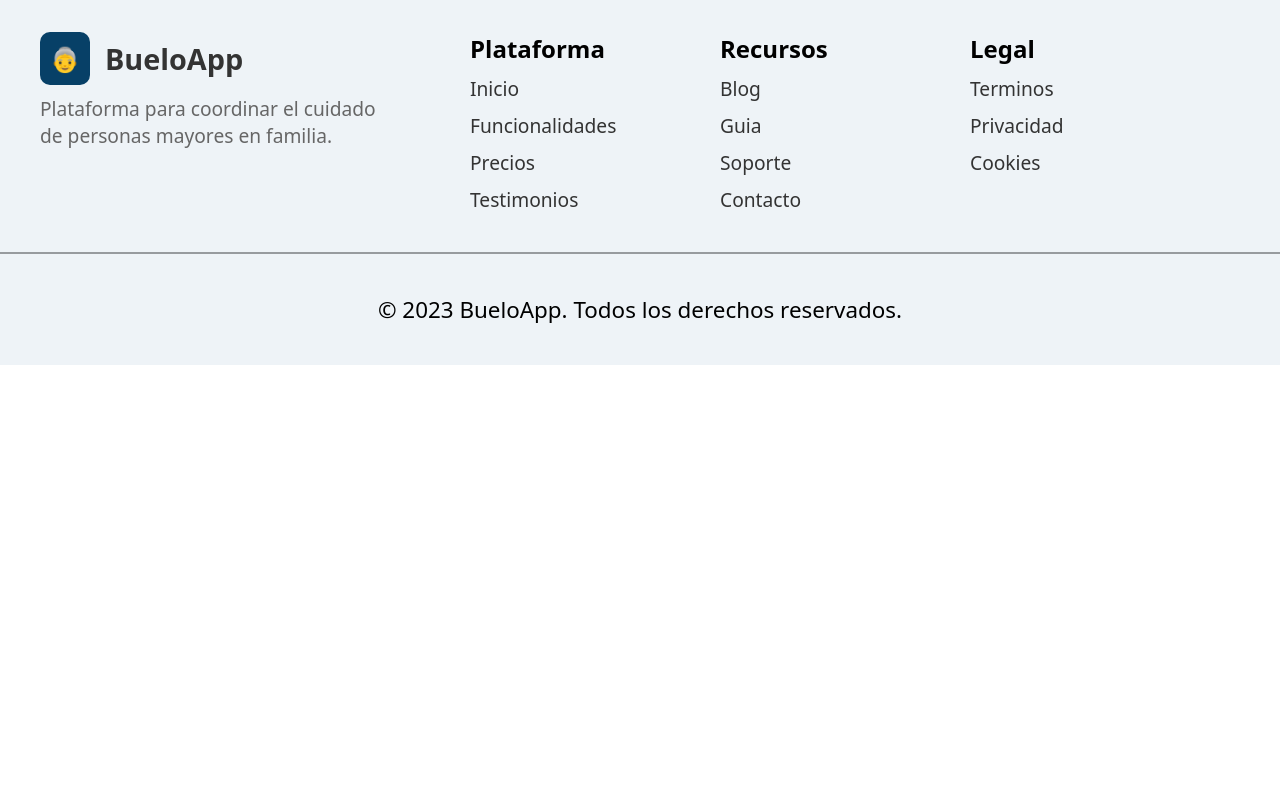
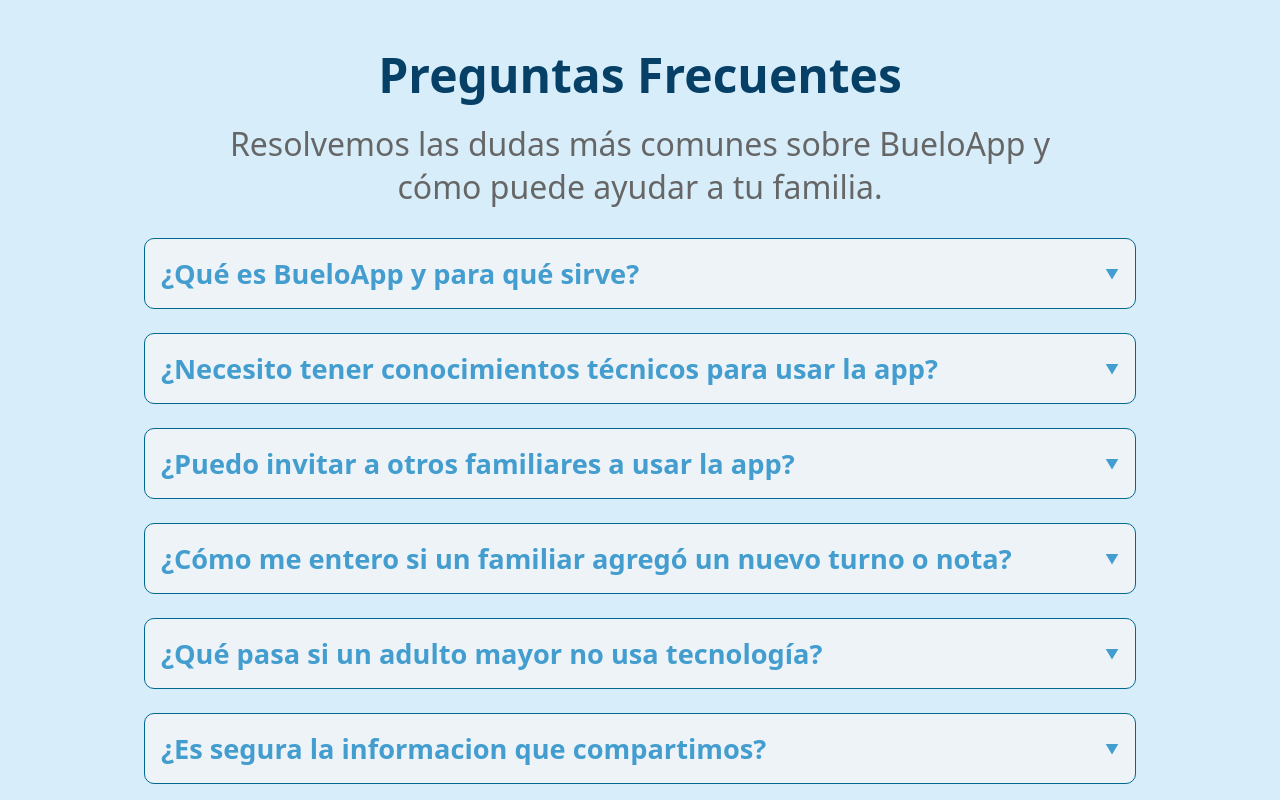
Before and after one commit to LautyDeveloper/buelo-landing, a React (Vite) app: page / in a window 1280 px wide. Shown: the part 2660-3460 px from the top of the page. Before the commit the page ends 3025 px from the top, so only its background shows below. Built offline with nearby package versions, Linux system fonts and the light colour scheme.

Commit message:
Desarrollo seccion FAQS

```diff
--- a/src/App.jsx
+++ b/src/App.jsx
@@ -5,6 +5,7 @@ import "./css/vars.css";
 import Testimonials from "./views/testimonials/testimonials";
 import Separator from "./views/separator/separator";
 import Footer from "./views/footer/footer";
+import FAQs from "./views/FAQs/faqs";
 
 function App() {
   return (
@@ -13,6 +14,7 @@ function App() {
       <AboutUs />
       <Testimonials />
       <Separator />
+      <FAQs />
       <Footer />
     </>
   );
--- a/src/css/vars.css
+++ b/src/css/vars.css
@@ -16,4 +16,9 @@
   --testimonialBackgroundColor: #e7fff7;
   --testimonialEmojiColor: #00a400;
   --testimonialBorderColor: #047900;
+
+  --faqsBackgroundColor: #d7eefa;
+  --faqQuestionColor: #439ecf;
+  --faqBorderColor:#006992;
+  --faqShadowColor: rgb(36, 132, 170);
 }
--- /dev/null
+++ b/src/views/FAQs/components/faq/faq.css
@@ -0,0 +1,43 @@
+.faq-item {
+  background-color: var(--sectionBackgroundColor);
+  border: 1px solid var(--faqBorderColor);
+  border-radius: 10px;
+  padding: 1rem;
+  transition: box-shadow 0.2s ease;
+  cursor: pointer;
+}
+
+.faq-question {
+  all: unset;
+  font-weight: 600;
+  display: flex;
+  justify-content: space-between;
+  width: 100%;
+  color: var(--faqQuestionColor);
+}
+
+.faq-answer {
+  margin-top: 1rem;
+  font-size: 0.95rem;
+  line-height: 1.4;
+  text-align: start;
+  color: var(--primaryFontColor);
+}
+
+.faq-icon {
+  font-size: 0.85rem;
+  display: grid;
+  place-items: center;
+}
+
+@media (min-width: 768px) {
+  .faq-item:hover{
+    box-shadow: 1px 1px 10px var(--faqShadowColor);
+  }
+  .faq-question {
+  font-size: 1.7rem;
+}
+.faq-answer {
+  font-size: 1.3rem;
+}
+}
--- /dev/null
+++ b/src/views/FAQs/components/faq/faq.jsx
@@ -0,0 +1,19 @@
+import { useState } from "react";
+import "./faq.css";
+
+export default function FAQ({ faq }) {
+  const [open, setOpen] = useState(false);
+
+  return (
+    <div
+      className={`faq-item ${open ? "open" : ""}`}
+      onClick={() => setOpen(!open)}
+    >
+      <div className="faq-question">
+        {faq.question}
+        <span className="faq-icon">{open ? "▲" : "▼"}</span>
+      </div>
+      {open && <p className="faq-answer">{faq.answer}</p>}
+    </div>
+  );
+}
--- /dev/null
+++ b/src/views/FAQs/data/faqs.js
@@ -0,0 +1,48 @@
+const faqs = [
+  {
+    id: 1,
+    question: "¿Qué es BueloApp y para qué sirve?",
+    answer:
+      "BueloApp es una plataforma digital diseñada para ayudar a las familias a coordinar el cuidado de sus seres queridos mayores. Te permite organizar turnos médicos, gestionar medicaciones, compartir notas importantes entre familiares y mantener a todos informados sobre el bienestar de la persona mayor. Es como tener un asistente personal que ayuda a toda la familia a estar en la misma página.",
+  },
+  {
+    id: 2,
+    question: "¿Necesito tener conocimientos técnicos para usar la app?",
+    answer:
+      "¡Para nada! BueloApp está diseñada para ser súper fácil de usar, incluso para personas que no están muy familiarizadas con la tecnología. La interfaz es intuitiva, con botones grandes, texto claro y colores suaves. Además, ofrecemos tutoriales paso a paso y soporte técnico para ayudarte en todo momento.",
+  },
+  {
+    id: 3,
+    question: "¿Puedo invitar a otros familiares a usar la app?",
+    answer:
+      "¡Sí! Esa es una de las funciones principales de BueloApp. Puedes invitar a todos los familiares que participan en el cuidado: hijos, nietos, hermanos, sobrinos, etc. Cada persona tendrá acceso a la misma información actualizada y podrá contribuir agregando notas, recordatorios o actualizaciones sobre el estado de salud.",
+  },
+  {
+    id: 4,
+    question: "¿Cómo me entero si un familiar agregó un nuevo turno o nota?",
+    answer:
+      "BueloApp te mantiene informado a través de notificaciones en tiempo real. Recibirás alertas cuando alguien agregue un nuevo turno médico, actualice información sobre medicamentos, o escriba una nota importante. También puedes configurar recordatorios para medicaciones y citas próximas.",
+  },
+  {
+    id: 5,
+    question: "¿Qué pasa si un adulto mayor no usa tecnología?",
+    answer:
+      "¡No hay problema! Aunque la persona mayor no use la app directamente, toda su familia puede coordinar su cuidado a través de BueloApp. Además, hemos diseñado la interfaz para ser muy simple y accesible, con texto grande y colores contrastantes, por si en algún momento quieren probar. También incluimos un bot de WhatsApp para interacciones más simples.",
+  },
+
+  {
+    id: 6,
+    question: "¿Es segura la informacion que compartimos?",
+    answer:
+      "La seguridad de tu información es nuestra prioridad máxima. Utilizamos encriptación de nivel bancario para proteger todos los datos, cumplimos con las regulaciones de privacidad más estrictas, y nunca compartimos información personal con terceros. Todos los datos se almacenan en servidores seguros y solo los familiares autorizados pueden acceder a la información.  ",
+  },
+
+  {
+    id: 7,
+    question: "¿BueloApp tiene costo?",
+    answer:
+      "Ofrecemos un plan gratuito que incluye las funciones básicas para coordinar el cuidado de una persona mayor. Para familias que necesiten funciones avanzadas como múltiples perfiles, reportes detallados, o integración con sistemas médicos, tenemos planes premium muy accesibles. Creemos que el cuidado familiar no debería tener barreras económicas.",
+  },
+];
+
+export default faqs;
--- /dev/null
+++ b/src/views/FAQs/faqs.css
@@ -0,0 +1,52 @@
+#faqs{
+  display: grid;
+  place-items: center;
+  padding: 3 0px 10px;
+  text-align: center;
+  max-width: 100vw;
+  gap: 30px;
+  background-color: var(--faqsBackgroundColor);
+}
+
+#faqs .faqs-header{
+  display: flex;
+  flex-direction: column;
+  justify-content: center;
+  align-items: center;
+  gap: 15px;
+}
+#faqs .faqs-header h3{
+  font-size: 2rem;
+  color: var(--destacatedText);
+}
+#faqs .faqs-header p{
+  font-size: 1.2rem;
+  color: var(--secondaryFontColor);
+}
+
+
+#faqs .faqs-container {
+  display: flex;
+  flex-direction: column;
+  gap: 1rem;
+  width: 100%;
+}
+
+@media (min-width: 768px) {
+  #faqs{
+    padding: 50px 20px;
+  }
+
+  #faqs .faqs-container {
+    width: 80%;
+    gap: 1.5rem;
+  }
+  #faqs .faqs-header h3{
+  font-size: 3rem;
+  }
+  #faqs .faqs-header p{
+    font-size: 2rem;
+    width: 70%;
+  }
+
+}
--- /dev/null
+++ b/src/views/FAQs/faqs.jsx
@@ -0,0 +1,22 @@
+import FAQ from "./components/faq/faq.jsx";
+import faqs from "./data/faqs";
+import "./faqs.css";
+
+export default function FAQs() {
+  return (
+    <div id="faqs">
+      <div className="faqs-header">
+        <h3>Preguntas Frecuentes</h3>
+        <p>
+          Resolvemos las dudas más comunes sobre BueloApp y cómo puede ayudar a
+          tu familia.
+        </p>
+      </div>
+      <div className="faqs-container">
+        {faqs.map((faq) => (
+          <FAQ key={faq.id} faq={faq} />
+        ))}
+      </div>
+    </div>
+  );
+}
```
